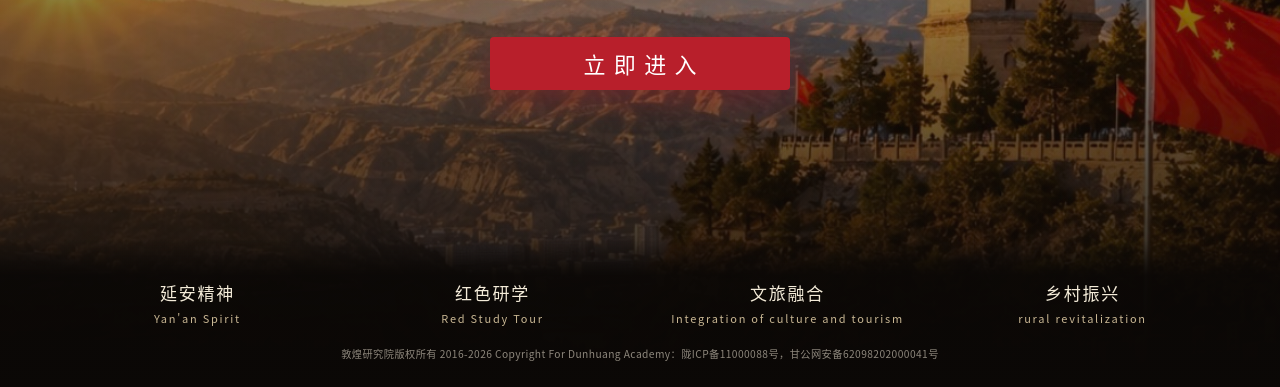
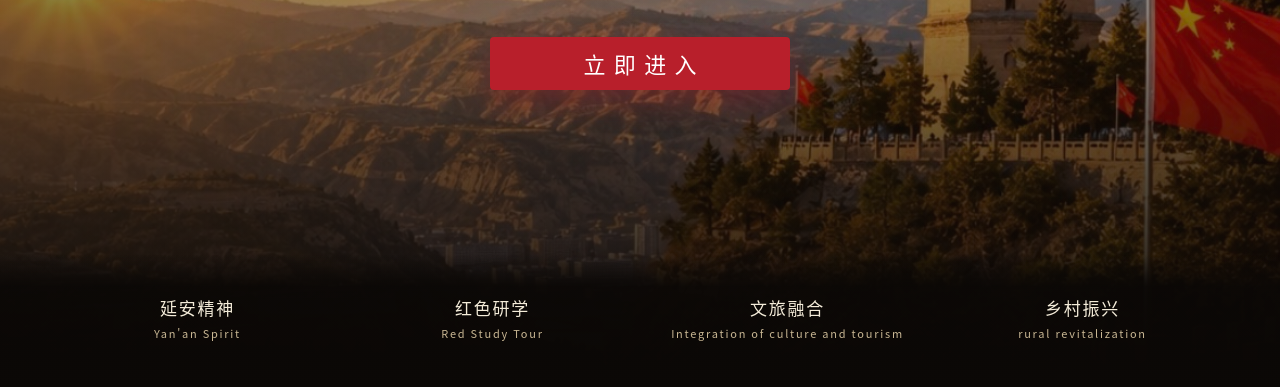
Before and after one commit to ZYB14/zoujinyanan, a plain HTML site: page index.html in a window 1280 px wide. Shown: the part 413-800 px from the top of the page. Drawn offline with Linux system fonts and the light colour scheme.

Commit message:
Update index.html

```diff
--- a/index.html
+++ b/index.html
@@ -177,7 +177,7 @@ body{
       </li>
     </ul>
   </nav>
-  <footer class="footer">敦煌研究院版权所有 2016-2026 Copyright For Dunhuang Academy：陇ICP备11000088号，甘公网安备62098202000041号</footer>
+  <footer class="footer"></footer>
 </div>
 
 </body>
```
